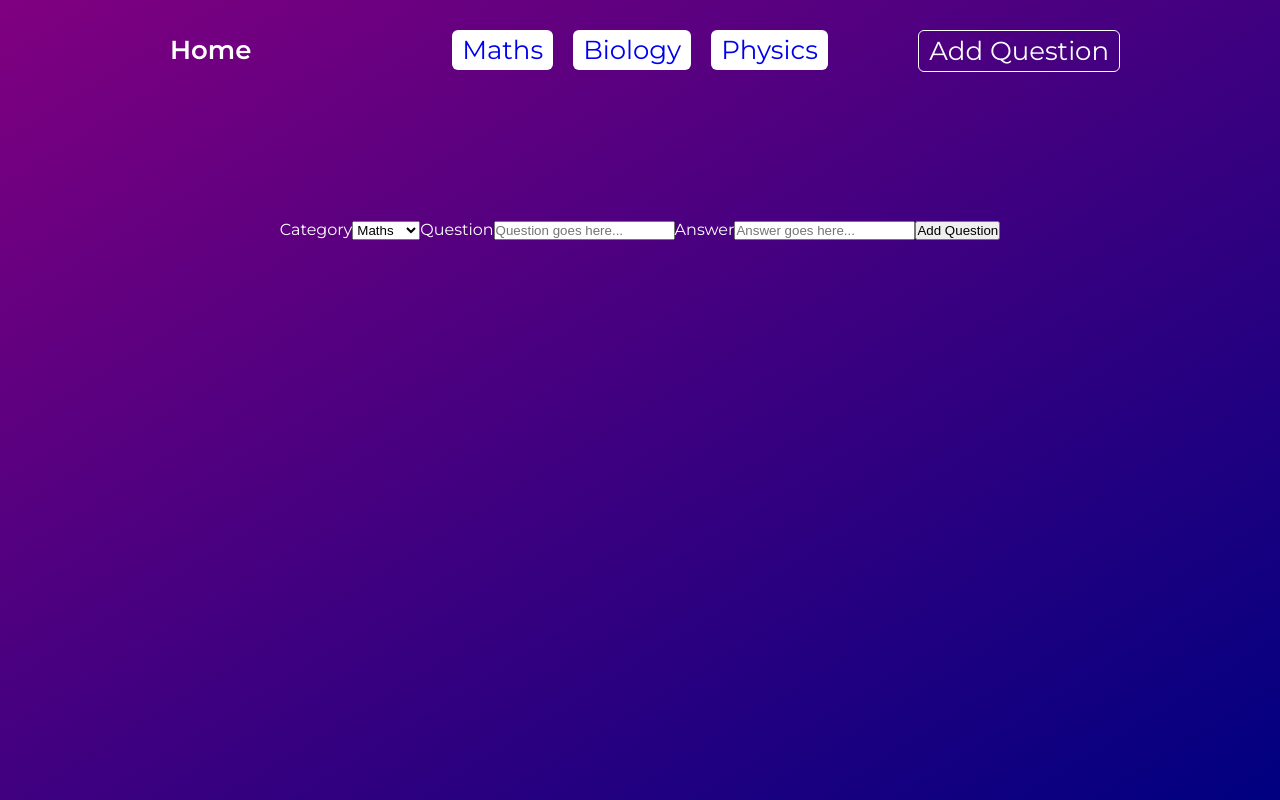
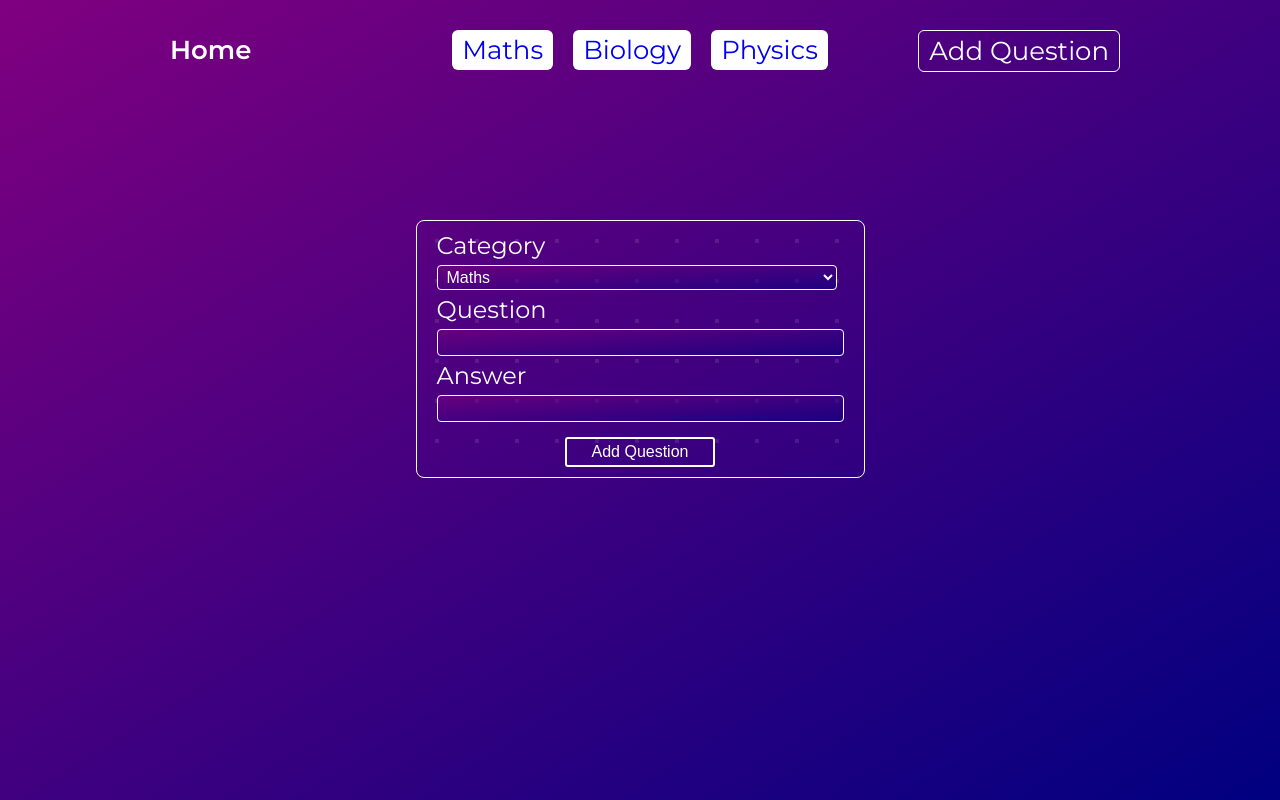
Before and after one commit to MateoGrifsha/FlashcardsWithReact, a React (Create React App) app in the folder flashcard-app/: page /create in a window 1280 px wide. Built offline with nearby package versions, Linux system fonts and the light colour scheme.

Commit message:
small tweaks

```diff
--- a/flashcard-app/data/db.json
+++ b/flashcard-app/data/db.json
@@ -5,12 +5,6 @@
       "question": "How many laws does Newton have?",
       "answer": "Three",
       "id": 1
-    },
-    {
-      "category": "maths",
-      "question": "What is 2+2?",
-      "answer": "4",
-      "id": 2
     },
     {
       "category": "biology",
@@ -59,6 +53,12 @@
       "question": "Based on which chemical element is human life formed?",
       "answer": "Carbon",
       "id": 10
+    },
+    {
+      "category": "maths",
+      "question": "q1",
+      "answer": "a1",
+      "id": 11
     }
   ]
 }
--- a/flashcard-app/src/components/CreateForm.js
+++ b/flashcard-app/src/components/CreateForm.js
@@ -41,19 +41,18 @@ const CreateForm = ()=>{
                 <label>Question</label>
                 <input
                 type="text"
-                placeholder="Question goes here..."
                 value={question}
                 onChange={(e) => {setQuestion(e.target.value)}}
                 />
                 <label>Answer</label>
                 <input
                 type="text"
-                placeholder="Answer goes here..."
                 value={answer}
                 onChange={(e) => {setAnswer(e.target.value)}}
                 />
-
-                <button>Add Question</button>
+                <div className="submit-button">
+                    <button>Add Question</button>
+                </div>
             </form>
 
             {addedQuestion && <p className='confirmation-text'>Your question was added.</p>}
--- a/flashcard-app/src/components/Flashcard.js
+++ b/flashcard-app/src/components/Flashcard.js
@@ -30,7 +30,7 @@ const Flashcard = (props) => {
           }).then(() => {
             setDeleted(true)
             setTimeout(()=>{
-                navigate("/"+flashcardCategory)
+                navigate(0)
             }, 1000)
           })
     }
@@ -41,12 +41,8 @@ const Flashcard = (props) => {
 
     const onNextQuestion = () => {
         setShowQuestion(!showQuestion)
-        if(questionIndex === filteredQuestions.length + 1){
-            setQuestionIndex(0)
-        }
-        else{
-            setQuestionIndex(questionIndex + 1)
-        }
+        setQuestionIndex(Math.floor(Math.random() * filteredQuestions.length))
+
     }
 
     return (
@@ -58,7 +54,7 @@ const Flashcard = (props) => {
             <div>{(flashcardCategory !== 'home' && showQuestion) ? <AnswerButton handleAnswer = {onAnswerClick}/> : <NextQuestion handleNext = {onNextQuestion} />
             }</div>
             {showQuestion && <div><button className="delete-button" onClick={()=>{handleDelete(filteredId[questionIndex])}}>DELETE QUESTION</button></div>}
-            {deleted && <p>The question was deleted.</p>}
+            {deleted && <div>The question was deleted.</div>}
 
         </div>
      );
--- a/flashcard-app/src/index.css
+++ b/flashcard-app/src/index.css
@@ -27,6 +27,9 @@ body{
   border-radius: 6px;
   margin-inline: 10px;
 }
+.navbarContainer a:focus{
+  color: black;
+}
 
 .navbarContainer a:first-child{
   background-color: transparent;
@@ -49,10 +52,6 @@ body{
   transition: 0.125s ease-in-out;
 }
 .welcome-container{
-  background-image: radial-gradient(
-    rgba(255, 255, 255, 0.2) 8%,
-    transparent 8%
-  );
   background-position: 0% 0%;
   background-size: 7vmin 7vmin;
   border: thick solid white;
@@ -82,6 +81,7 @@ body{
   display: flex;
   justify-content: center;
   align-items: center;
+  flex-direction: column;
   text-align: center;
   box-shadow: -3px -3px 9px rgb(193, 193, 193), 3px 3px 9px rgb(21, 21, 21);
 
@@ -129,3 +129,53 @@ body{
   outline: none;
   border: none;
 }
+.form-container{
+  background-image: radial-gradient(
+    rgba(255, 255, 255, 0.1) 8%,
+    transparent 8%
+  );
+  background-position: 0% 0%;
+  background-size: 5vmin 5vmin;
+  border: thin solid white;
+  padding: 10px 20px;
+  border-radius: 8px;
+}
+.form-container form{
+  display: flex;
+  justify-content: center;
+  align-items: flex-start;
+  flex-direction: column;
+  gap: 5px;
+}
+.form-container label {
+  font-size: 24px;
+  font-weight: 500;
+}
+.form-container select, .form-container input{
+  width: 400px;
+  height: 25px;
+  font-size: 16px;
+  border-radius: 4px;
+  background: linear-gradient(to top left, rgba(0, 0, 128, 0.5), rgba(128, 0, 128, 0.5));
+  color: white;
+  border: thin solid white;
+  outline: none;
+  padding-left: 5px;
+}
+.form-container button{
+  width: 150px;
+  height: 30px;
+  border-radius: 3px;
+  font-size: 16px;
+  outline: none;
+  border: 2px solid white;
+  color: white;
+  background-color: transparent;
+}
+.submit-button{
+  margin-top: 10px;
+  width: 100%;
+  display: flex;
+  justify-content: center;
+  align-items: center;
+}
```
